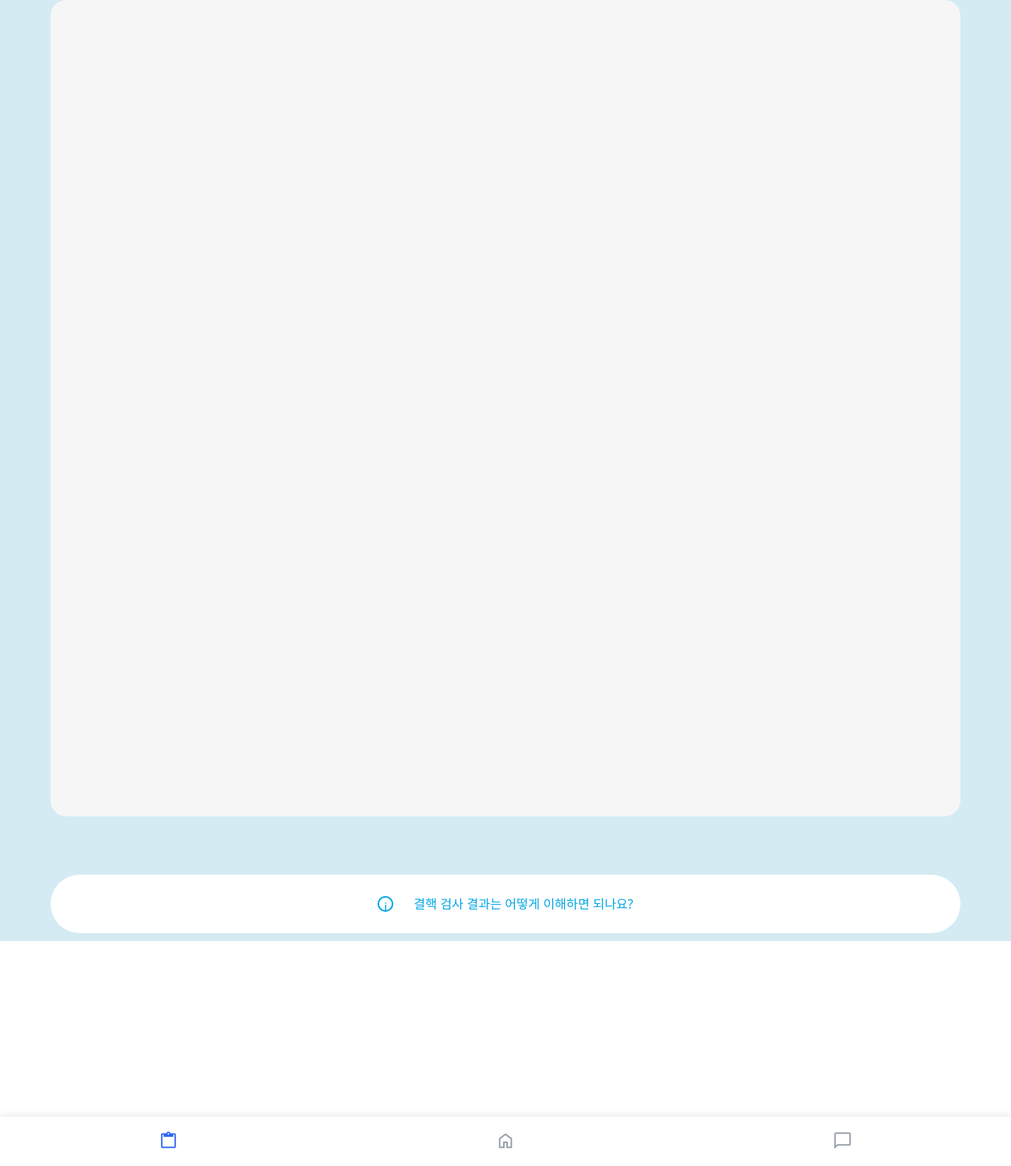
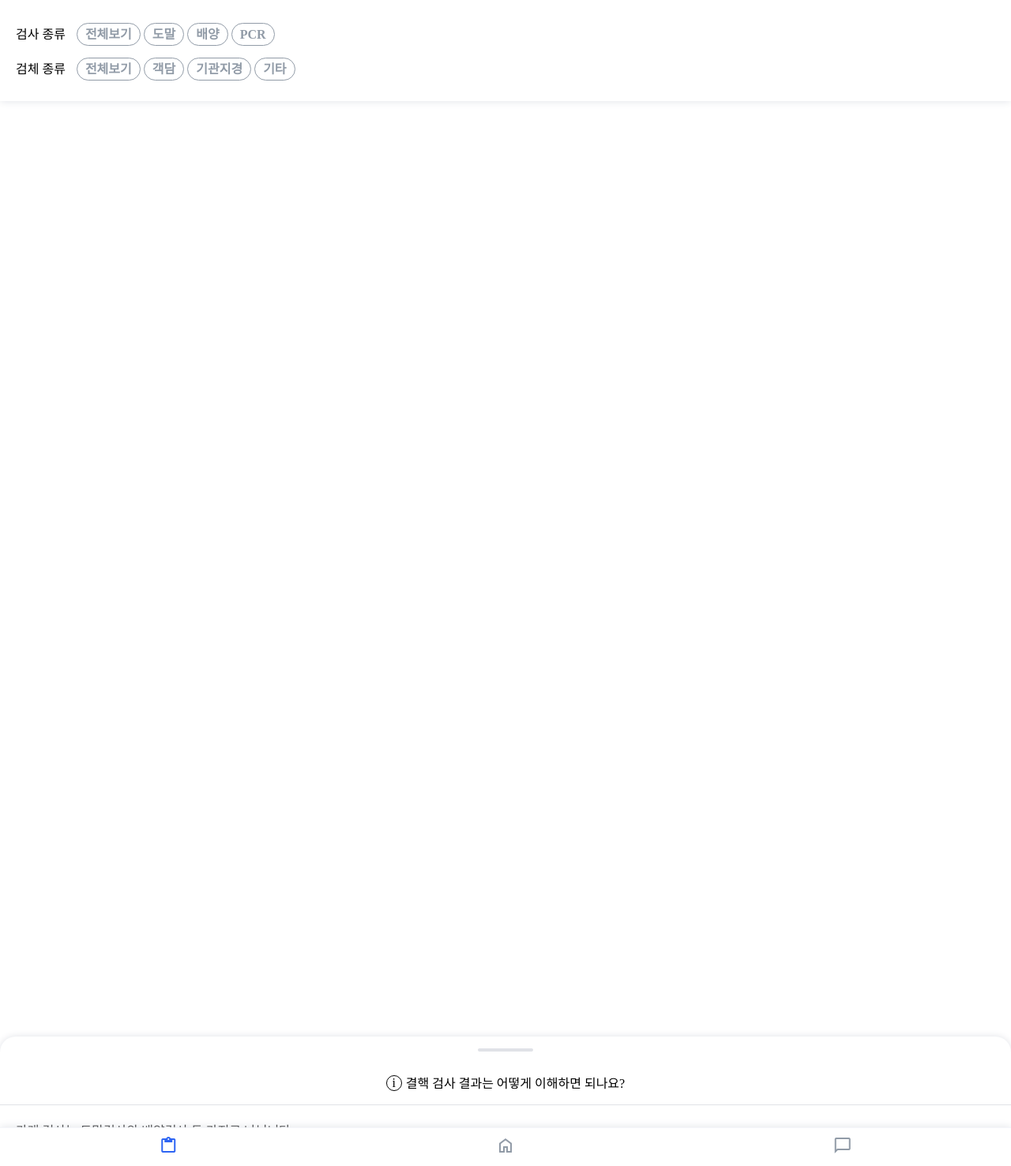
Before and after one commit to 2miwon/cole-rochman, a Django app: page /inspection_result/ in a window 1280 px wide. Shown: the whole page at 79% size. Run offline with Django 3.2, Linux system fonts and the light colour scheme; a user stored in the database is signed in; tables that the repository leaves empty hold one stand-in row (values such as "Sample post"); parts of the project's set-up code (start-up, migrations or seed data) failed here and were passed over; some web fonts are replaced.

Commit message:
(수정) 환자용 검사 결과 화면 수정

```diff
--- /dev/null
+++ b/core/static/css/inspection_result.css
@@ -0,0 +1,202 @@
+:root {
+  --bg-color-lightgray: #F4F6FA;
+  --bg-color-white: #FFFFFF;
+  --bg-color-blue: #2E65F3;
+  --bg-color-midblue: #CDDEFF;
+  --bg-color-gray: #E0E2E7;
+  --bg-color-lightblue: #F3F6FF;
+  --bg-color-red: #FF5A36;
+  --bg-color-yellow: #FDB806;
+  --txt-color-gray: #6A727A;
+  --txt-color-red: #F86767;
+  --txt-color-lightgray: #5F6D7E;
+  --txt-color-darkgray: #1C1C1C;
+  --txt-color-black: #000;
+  --txt-color-placeholder: #919BA7;
+  --txt-color-pink: #FFA19B;
+}
+
+html, body {
+  margin: 0;
+  padding: 0;
+  background-color: var(--bg-color-white);
+  overflow: hidden;
+}
+
+a, a:hover, a:active {
+  text-decoration: none;
+  outline: none;
+  color: var(--txt-color-black);
+}
+
+/* Category */
+#options {
+  box-shadow: 0 0 10px var(--bg-color-gray);
+  padding: 20px;
+  justify-content: center;
+  align-items: center;
+}
+
+.insp_options {
+  padding: 10px 0;
+}
+
+.insp_options > span {
+  margin-right: 10px;
+}
+
+.insp_options > input {
+  display: none;
+}
+
+.insp_options > label {
+  border: 1px solid var(--txt-color-placeholder);
+  color: var(--txt-color-placeholder);
+  padding: 5px 10px;
+  border-radius: 15px;
+  font-weight: bold;
+}
+
+.insp_options > input:checked + label {
+  border: 1px solid var(--bg-color-blue);
+  color: var(--bg-color-blue);
+}
+
+/* Scroll Bar */
+.scroll {
+  overflow-y: scroll;
+  height: 70vh;
+  margin: 0 20px;
+}
+
+.insp_item {
+  display: flex;
+  flex-direction: row;
+  align-items: center;
+  padding: 10px 0;
+  border-bottom: 1px solid var(--bg-color-gray);
+}
+
+.insp_date {
+  color: var(--txt-color-placeholder);
+  margin-right: 15px;
+}
+
+.insp_status {
+  border: 1px solid;
+  border-radius: 10px;
+  padding: 5px 0;
+  width: 70px;
+  text-align: center;
+  margin-left: auto;
+  font-weight: bold;
+}
+
+/* 음성 or - or 오염 */
+.insp_status.case1 {
+  color: var(--bg-color-blue);
+  border-color: var(--bg-color-blue);
+}
+
+/* 양성 */
+.insp_status.case2 {
+  color: var(--bg-color-red);
+  border-color: var(--bg-color-red);
+}
+
+/* +- */
+.insp_status.case3 {
+  color: var(--bg-color-yellow);
+  border-color: var(--bg-color-yellow);
+}
+
+/* 검사중 */
+.insp_status.case4 {
+  color: var(--txt-color-placeholder);
+  border-color: var(--txt-color-placeholder);
+}
+
+/* No Result */
+.insp_no {
+  color: var(--txt-color-placeholder);
+  text-align: center;
+  margin: 50px 0;
+}
+
+/* Inspection Detail */
+#insp_detail {
+  background-color: var(--bg-color-white);
+  position: fixed;
+  /* bottom: 40px; */
+  bottom: calc(-80vh + 90px);
+  border-radius: 20px 20px 0 0;
+  width: 100vw;
+  height: 85vh;
+  box-shadow: 0 0 10px var(--bg-color-gray);
+}
+
+#insp_bar {
+  width: 70px;
+  height: 3.5px;
+  background-color: var(--bg-color-gray);
+  margin: 15px auto;
+  border-radius: 10px;
+}
+
+#insp_title {
+  display: flex;
+  flex-direction: row;
+  justify-content: center;
+  text-align: center;
+  padding: 15px 0;
+  border-bottom: 1px solid var(--bg-color-gray);
+}
+
+#insp_title > div:nth-child(1) {
+  width: 18px;
+  height: 18px;
+  border: 1px solid;
+  border-radius: 50%;
+  margin-right: 5px;
+}
+
+#insp_title > div:nth-child(2) {
+  line-height: 22px;
+}
+
+#insp_info {
+  width: 100vw;
+  height: 80vh;
+  border-radius: 20px 20px 0 0;
+  line-height: 26px;
+}
+
+#insp_info > p {
+  margin: 20px;
+}
+
+/* NavBar */
+.nav {
+  display: flex;
+  flex-direction: row;
+  position: fixed;
+  bottom: 0;
+  width: 100%;
+  justify-content: space-around;
+  background-color: var(--bg-color-white);
+  padding: 10px 0;
+  border-top: 1px solid var(--bg-color-lightgray);
+  box-shadow: 0 0 10px var(--bg-color-gray);
+}
+
+.nav-link {
+  line-height: 16px;
+}
+
+.nav-link > span {
+  color: var(--txt-color-placeholder);
+}
+
+.nav-link > .active {
+  color: var(--bg-color-blue);
+}
--- a/core/templates/inspection_result.html
+++ b/core/templates/inspection_result.html
@@ -6,124 +6,103 @@
     <meta http-equiv="X-UA-Compatible" content="IE=edge">
     <meta name="viewport" content="width=device-width, initial-scale=1.0">
     <title>검사 결과</title>
-    <link rel="stylesheet" type="text/css" href="https://cdn.jsdelivr.net/gh/orioncactus/pretendard/dist/web/variable/pretendardvariable.css" />
-    <link rel="stylesheet" href="{% static 'css/patient.css' %}">
+    <link rel="stylesheet" href="{% static 'css/inspection_result.css' %}">
     <link rel="stylesheet" href="https://fonts.googleapis.com/css2?family=Material+Symbols+Outlined:opsz,wght,FILL,GRAD@20..48,100..700,0..1,-50..200" />
-
-
-    <style>
-        #nav-component {
-            background-color: #00A6E4;
-            color: white;
-            border-radius: 10px 10px 0px 0px;;
-        }
-
-        #nav-component:hover {
-            background-color: white;
-            color: #00A6E4;
-        }
-
-    	.material-symbols-outlined {
-            font-variation-settings:
-        	'FILL' 0,
-        	'wght' 400,
-                'GRAD' 200,
-        	'opsz' 48
-        }
-
-        .scroll::-webkit-scrollbar {
-  	    width: 9px;
-  	    height: 100%;
-  	    background-color: #D9D9D9; /* 또는 트랙에 추가한다 */
-  	    margin-right:8%;
-	}
-
-	.scroll::-webkit-scrollbar-thumb {
-  	    background: #ADADAD;
-	}
-
-	.scroll::-webkit-scrollbar-track {
-	    height:10px;
-	}
-
-	body {
-	    font-family:'Apple SD Gothic Neo';
-	}
-    </style>
-
-    <link href="https://cdn.jsdelivr.net/npm/bootstrap@5.1.3/dist/css/bootstrap.min.css" rel="stylesheet"
-        integrity="sha384-1BmE4kWBq78iYhFldvKuhfTAU6auU8tT94WrHftjDbrCEXSU1oBoqyl2QvZ6jIW3" crossorigin="anonymous">
-    <link rel="stylesheet" href="https://fonts.googleapis.com/css2?family=Material+Symbols+Outlined:opsz,wght,FILL,GRAD@48,400,0,0" />
-
 </head>
 
-<body style="background-color: #D4EBF3;">
+<body>
+  <div id="container">
+    <div id="options">
+      <div class="insp_options">
+        <span>검사 종류</span>
+        <input id="op1" type="checkbox" name="category" value="question">
+        <label for="op1">전체보기</label>
+        <input id="op2" type="checkbox" name="anonymous" value="True">
+        <label for="op2">도말</label>
+        <input id="op3" type="checkbox" name="category" value="question">
+        <label for="op3">배양</label>
+        <input id="op4" type="checkbox" name="category" value="question">
+        <label for="op4">PCR</label>
+      </div>
+      <div class="insp_options">
+        <span>검체 종류</span>
+        <input id="op5" type="checkbox" name="category" value="question">
+        <label for="op5">전체보기</label>
+        <input id="op6" type="checkbox" name="anonymous" value="True">
+        <label for="op6">객담</label>
+        <input id="op7" type="checkbox" name="category" value="question">
+        <label for="op7">기관지경</label>
+        <input id="op8" type="checkbox" name="category" value="question">
+        <label for="op8">기타</label>
+      </div>
+    </div>
 
-    <div>
-	<div class="scroll" style="overflow-y: scroll; width: 90vw; background-color: #F6F6F6; height: 70vh; margin: auto; border-radius: 20px;">
+	  <div class="scroll">
       {% if insp_zip %}
         {% for insp_date, insp_type, insp_th, insp_res in insp_zip %}
-		    <div style="display: flex; flex-direction: row; align-items: center; font-weight: 500; font-size: 1.2rem; margin-top: 5%; margin-left: 8%;">
-			{{insp_date}} {{insp_type}}
+          <div class="insp_item">
+            <div class="insp_date">{{insp_date}}</div>
+            <div>{{insp_type}}</div>
           {% if insp_res == '음성' or insp_res == '-' %}
-			    <div style="background-color: #C6EAFF; border-radius: 10px; padding: 4px; text-align: center; margin-left: 2vw;">
-			        {{insp_res}}
-			    </div>
+            <div class="insp_status case1">{{insp_res}}</div>
           {% elif insp_res == '양성' or insp_res == '1+' or insp_res == '2+' or insp_res == '3+' or insp_res == '4+' %}
-			    <div style="background-color: #FFEAE3; border-radius: 10px; padding: 4px; text-align: center; margin-left: 2vw;">
-			        {{insp_res}}
-			    </div>
+            <div class="insp_status case2">{{insp_res}}</div>
           {% elif insp_res == '+-' %}
-			    <div style="background-color: #FFF279; border-radius: 10px; padding: 4px; text-align: center; margin-left: 2vw;">
-				{{insp_res}}
-			    </div>
+            <div class="insp_status case3">{{insp_res}}</div>
           {% elif insp_res == '오염' %}
-			    <div style="background-color: #EBEBEB; border-radius: 10px; padding: 4px; text-align: center; margin-left: 2vw;">
-				{{insp_res}}
-			    </div>
+            <div class="insp_status case1">{{insp_res}}</div>
           {% elif insp_res == '검사중'  %}
-			    <div style="background-color: rgba(83, 92, 95, 0.1); color: #00A6E3; border: solid #D4EBF3 2px; border-radius: 10px; padding: 4px; text-align: center; margin-left: 2vw;">
-				{{insp_res}}
-			    </div>
+            <div class="insp_status case4">{{insp_res}}</div>
           {% else %}
           {% endif %}
           </div>
-		    <hr>
         {% endfor %}
 	    {% else%}
-                <br>
-            	<h5 style= "color: rgba(148,148,148,1); margin-left: 13%;">
-		    아직 기록된 검사 결과가 없습니다
-		<h5>
-
+        <div class="insp_no">아직 기록된 검사 결과가 없습니다.</div>
       {% endif%}
       </div>
 
-
-        <a href="{% url 'inspection_detail' %}" style="font-weight: 400; border-radius: 100px; width: 90vw; height: 5vh; margin: auto; margin-top: 5vh; margin-bottom: 10px; background-color: white; color: #00A6E3; display: flex; justify-content: center; align-items: center; text-decoration: none;">
-	    <div style="width: 20px; height: 20px; text-align: center; border: 2px solid #00A6E3; border-radius: 50%; font-size: 1rem;">i</div>
-	    <div style="font-size: 1rem; margin-left: 2vw;">결핵 검사 결과는 어떻게 이해하면 되나요?</div>
+      <a href="{% url 'inspection_detail' %}" id="insp_detail">
+        <div id="insp_bar"></div>
+        <div id="insp_title">
+          <div>i</div>
+          <div>결핵 검사 결과는 어떻게 이해하면 되나요?</div>
+        </div>
+        <div id="insp_info">
+          <p>가래 검사는 도말검사와 배양검사 두 가지로 나뉩니다.
+            <br>
+            <br><b>1. 도말검사</b>
+            <br>도말검사는 가래를 유리 슬라이드에 펴 바르고 균을 염색하여 현미경으로 직접 균을 관찰하는 검사입니다.
+            <br>결과를 24시간 이내에 확인할 수 있으며, 가래에 균이 많이 있어야 도말검사에서 균을 발견할 수 있습니다.
+            <br>질병 초기이거나 가래가 많지 않은 경우에는 도말검사에서 균이 발견되지 않을 수 있습니다.
+            <br>결과는 음성 (-), 미약 (+/-), 양성 (1+, 2+, 3+, 4+)으로 보고됩니다.
+            <br>
+            <br><b>2. 배양 검사</b>
+            <br>또한, 도말검사로는 '결핵균'과 '비결핵항상균'을 구분할 수 없기 때문에 가래의 균을 키워 균의 종류를 확인하는 배양검사가 꼭 필요합니다.
+            <br>결핵균은 서서히 증식하기 때문에 배양검사 결과확인까지 2~8주의 시간이 필요합니다. 가래에 균이 적어 도말검사가 음성이더라도 배양검사에서 결핵균이 확인될 수 있습니다. 따라서 도말검사에서 균이 검출되지 않았다 하더라도 배양검사 결과까지 확인이 필요합니다.
+          </p>
+        </div>
       </a>
     </div>
   </div>
 
-  <ul class="nav">
-    <li class="nav-item">
+  <div class="nav">
+    <div class="nav-item">
       <a class="nav-link"aria-current="page" href="{%url 'inspection_result'%}">
         <span class="material-symbols-outlined active">content_paste</span>
       </a>
-    </li>
-    <li class="nav-item">
+    </div>
+    <div class="nav-item">
       <a class="nav-link"aria-current="page" href="{%url 'patient_dashboard'%}">
         <span class="material-symbols-outlined">home</span>
       </a>
-    </li>
-    <li class="nav-item">
+    </div>
+    <div class="nav-item">
       <a class="nav-link"aria-current="page" href="{%url 'community_main'%}">
         <span class="material-symbols-outlined">chat_bubble</span>
       </a>
-    </li>
-  </ul>
+    </div>
+  </div>
 
 </body>
 </html>
```
Lines whose indentation alone changed are shown as unchanged.
